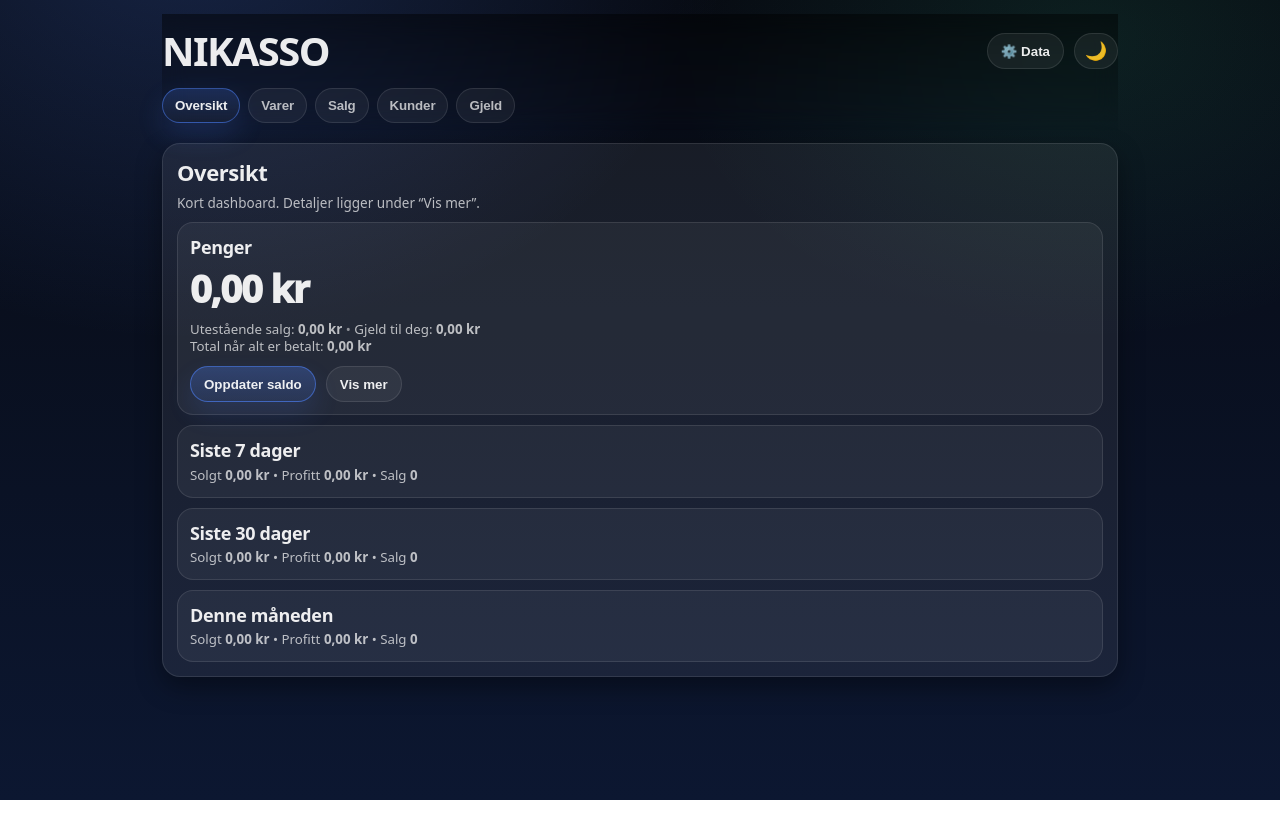
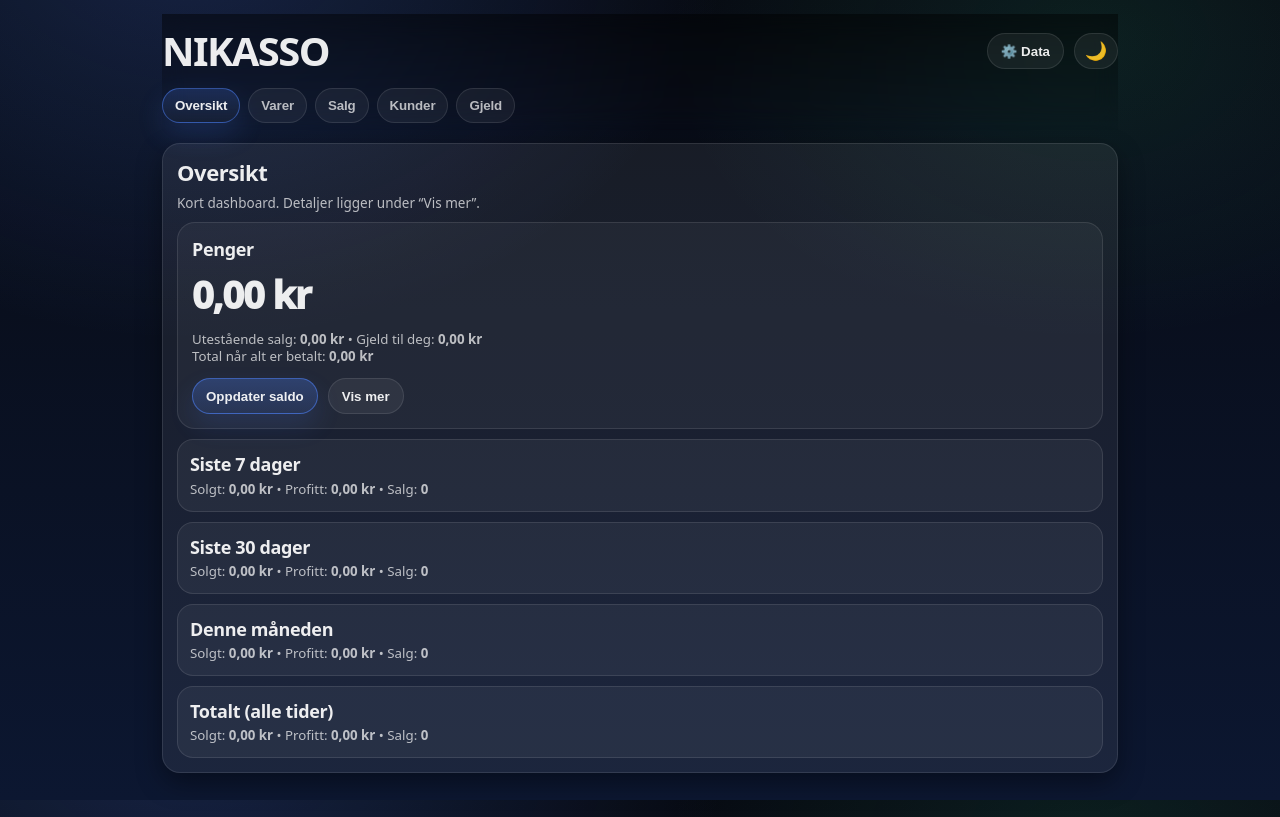
Before and after one commit to nikolaihoffmann-svg/Nikasso-, a React (Vite) app: page / in a window 1280 px wide. Built offline with nearby package versions, Linux system fonts and the light colour scheme.

Commit message:
Update Oversikt.tsx

```diff
--- a/src/pages/Oversikt.tsx
+++ b/src/pages/Oversikt.tsx
@@ -49,6 +49,7 @@ function saleLinesSafe(s: Sale): SaleLine[] {
   const lines = Array.isArray((s as any).lines) ? ((s as any).lines as SaleLine[]) : [];
   if (lines.length > 0) return lines;
 
+  // legacy fallback
   const itemName = (s as any).itemName;
   const itemId = (s as any).itemId;
   const qty = (s as any).qty;
@@ -68,6 +69,8 @@ function saleLinesSafe(s: Sale): SaleLine[] {
   return [];
 }
 
+type PeriodKey = "7d" | "30d" | "month" | "all";
+
 export function Oversikt() {
   const { sales } = useSales();
   const { customers } = useCustomers();
@@ -77,8 +80,8 @@ export function Oversikt() {
   const [saldoOpen, setSaldoOpen] = useState(false);
   const [saldoInput, setSaldoInput] = useState(String(saldo));
 
-  // “Vis mer” toggle
-  const [showMore, setShowMore] = useState(false);
+  const [detailsOpen, setDetailsOpen] = useState(false);
+  const [detailsPeriod, setDetailsPeriod] = useState<PeriodKey>("30d");
 
   const byItemId = useMemo(() => {
     const items = getItems();
@@ -91,8 +94,8 @@ export function Oversikt() {
   const from30 = useMemo(() => new Date(Date.now() - 30 * 24 * 60 * 60 * 1000), []);
   const fromMonth = useMemo(() => startOfMonth(new Date()), []);
 
-  function calcProfitForSale(s: any) {
-    const lines = saleLinesSafe(s as Sale);
+  function calcProfitForSale(s: Sale) {
+    const lines = saleLinesSafe(s);
     if (lines.length > 0) {
       return lines.reduce((acc, l) => {
         const unitCost = Number.isFinite(Number(l.unitCostAtSale))
@@ -105,57 +108,66 @@ export function Oversikt() {
     }
 
     const unitCost =
-      Number.isFinite(Number(s.unitCostAtSale)) ? Number(s.unitCostAtSale) : byItemId.get(s.itemId)?.cost ?? 0;
-    const qty = Number(s.qty ?? 0);
-    const unitPrice = Number(s.unitPrice ?? 0);
+      Number.isFinite(Number((s as any).unitCostAtSale))
+        ? Number((s as any).unitCostAtSale)
+        : byItemId.get((s as any).itemId)?.cost ?? 0;
+    const qty = Number((s as any).qty ?? 0);
+    const unitPrice = Number((s as any).unitPrice ?? 0);
     return (unitPrice - unitCost) * qty;
   }
 
-  const totals = useMemo(() => {
-    const unpaidSalesTotal = sales.reduce((a, s) => a + Math.max(0, saleRemaining(s)), 0);
-    const unpaidReceivablesTotal = receivables.reduce((a, r) => a + Math.max(0, receivableRemaining(r)), 0);
-    const grand = Number(saldo) + unpaidSalesTotal + unpaidReceivablesTotal;
+  const unpaidSalesTotal = useMemo(
+    () => Math.round(sales.reduce((a, s) => a + Math.max(0, saleRemaining(s)), 0) * 100) / 100,
+    [sales]
+  );
 
-    const s7 = sales.filter((s) => isAfter(s.createdAt, from7));
-    const s30 = sales.filter((s) => isAfter(s.createdAt, from30));
-    const sm = sales.filter((s) => isAfter(s.createdAt, fromMonth));
+  const unpaidReceivablesTotal = useMemo(
+    () => Math.round(receivables.reduce((a, r) => a + Math.max(0, receivableRemaining(r)), 0) * 100) / 100,
+    [receivables]
+  );
 
-    const sumRevenue = (list: any[]) => list.reduce((a, b) => a + (Number(b.total) || 0), 0);
-    const sumProfit = (list: any[]) => list.reduce((a, b) => a + calcProfitForSale(b), 0);
+  const grand = useMemo(
+    () => Number(saldo) + unpaidSalesTotal + unpaidReceivablesTotal,
+    [saldo, unpaidSalesTotal, unpaidReceivablesTotal]
+  );
+
+  function listForPeriod(p: PeriodKey) {
+    if (p === "7d") return sales.filter((s) => isAfter(s.createdAt, from7));
+    if (p === "30d") return sales.filter((s) => isAfter(s.createdAt, from30));
+    if (p === "month") return sales.filter((s) => isAfter(s.createdAt, fromMonth));
+    return sales; // all
+  }
+
+  const kpis = useMemo(() => {
+    const mk = (list: Sale[]) => {
+      const revenue = list.reduce((a, b) => a + (Number(b.total) || 0), 0);
+      const profit = list.reduce((a, b) => a + calcProfitForSale(b), 0);
+      return { revenue, profit, count: list.length };
+    };
 
     return {
-      unpaidSalesTotal,
-      unpaidReceivablesTotal,
-      grand,
+      d7: mk(listForPeriod("7d")),
+      d30: mk(listForPeriod("30d")),
+      month: mk(listForPeriod("month")),
+      all: mk(listForPeriod("all")),
+    };
+    // eslint-disable-next-line react-hooks/exhaustive-deps
+  }, [sales, from7, from30, fromMonth, byItemId]);
 
-      revenue7: sumRevenue(s7),
-      profit7: sumProfit(s7),
-      count7: s7.length,
-
-      revenue30: sumRevenue(s30),
-      profit30: sumProfit(s30),
-      count30: s30.length,
-
-      revenueM: sumRevenue(sm),
-      profitM: sumProfit(sm),
-      countM: sm.length,
-    };
-  }, [sales, receivables, saldo, from7, from30, fromMonth, byItemId]);
-
-  const mostSold30 = useMemo(() => {
+  const mostSold = useMemo(() => {
+    const list = listForPeriod(detailsPeriod);
     const map = new Map<string, { itemId: string; name: string; qty: number; revenue: number; profit: number }>();
-    const list = sales.filter((s) => isAfter(s.createdAt, from30));
 
     for (const s of list) {
-      const lines = saleLinesSafe(s);
-      for (const l of lines) {
+      for (const l of saleLinesSafe(s)) {
         const key = l.itemId || l.itemName;
-
         const unitCost = Number.isFinite(Number(l.unitCostAtSale))
           ? Number(l.unitCostAtSale)
           : byItemId.get(l.itemId)?.cost ?? 0;
 
-        const prev = map.get(key) || { itemId: String(l.itemId), name: String(l.itemName), qty: 0, revenue: 0, profit: 0 };
+        const prev =
+          map.get(key) || { itemId: String(l.itemId), name: String(l.itemName), qty: 0, revenue: 0, profit: 0 };
+
         const qty = Number(l.qty) || 0;
         const rev = (Number(l.unitPrice) || 0) * qty;
         const prof = ((Number(l.unitPrice) || 0) - unitCost) * qty;
@@ -170,21 +182,22 @@ export function Oversikt() {
 
     const arr = Array.from(map.values());
     arr.sort((a, b) => b.qty - a.qty || b.revenue - a.revenue);
-    return arr.slice(0, 5);
-  }, [sales, from30, byItemId]);
+    return arr.slice(0, 8);
+    // eslint-disable-next-line react-hooks/exhaustive-deps
+  }, [sales, detailsPeriod, byItemId]);
 
-  const perCustomer30 = useMemo(() => {
-    const map = new Map<string, { name: string; revenue: number; profit: number; unpaid: number; count: number }>();
-    const list = sales.filter((s) => isAfter(s.createdAt, from30));
+  const perCustomer = useMemo(() => {
+    const list = listForPeriod(detailsPeriod);
+    const map = new Map<string, { id: string; name: string; revenue: number; profit: number; unpaid: number; count: number }>();
 
     for (const s of list) {
-      const key = s.customerId ? `c:${s.customerId}` : "anon";
+      const key = s.customerId ? String(s.customerId) : "anon";
       const name =
         s.customerName ||
         (s.customerId ? customers.find((c) => c.id === s.customerId)?.name : null) ||
         "Anonym";
 
-      const prev = map.get(key) || { name, revenue: 0, profit: 0, unpaid: 0, count: 0 };
+      const prev = map.get(key) || { id: key, name, revenue: 0, profit: 0, unpaid: 0, count: 0 };
       prev.revenue += Number(s.total) || 0;
       prev.profit += calcProfitForSale(s);
       prev.count += 1;
@@ -194,8 +207,9 @@ export function Oversikt() {
 
     const arr = Array.from(map.values());
     arr.sort((a, b) => b.revenue - a.revenue);
-    return arr.slice(0, 10); // ✅ kun topp 10 for å spare scroll
-  }, [sales, customers, from30, byItemId]);
+    return arr.slice(0, 12);
+    // eslint-disable-next-line react-hooks/exhaustive-deps
+  }, [sales, customers, detailsPeriod, byItemId]);
 
   function openSaldoModal() {
     setSaldoInput(String(saldo));
@@ -208,74 +222,94 @@ export function Oversikt() {
     setSaldoOpen(false);
   }
 
+  function periodLabel(p: PeriodKey) {
+    if (p === "7d") return "Siste 7 dager";
+    if (p === "30d") return "Siste 30 dager";
+    if (p === "month") return "Denne måneden";
+    return "Alle tider";
+  }
+
   return (
     <div className="card">
       <div className="cardTitle">Oversikt</div>
       <div className="cardSub">Kort dashboard. Detaljer ligger under “Vis mer”.</div>
 
-      {/* Penger (kompakt) */}
-      <div className="item">
-        <div className="itemTitle">Penger</div>
+      <div className="card" style={{ marginTop: 0 }}>
+        <div className="cardTitle" style={{ fontSize: 18, marginBottom: 8 }}>Penger</div>
+
         <div className="moneyBig">{fmtKr(saldo)}</div>
 
-        <div className="itemMeta" style={{ marginTop: 6 }}>
-          Utestående salg: <b>{fmtKr(totals.unpaidSalesTotal)}</b>{" "}
-          <span style={{ opacity: 0.7 }}>•</span>{" "}
-          Gjeld til deg: <b>{fmtKr(totals.unpaidReceivablesTotal)}</b>
+        <div className="itemMeta" style={{ marginTop: 10 }}>
+          Utestående salg: <b>{fmtKr(unpaidSalesTotal)}</b> • Gjeld til deg: <b>{fmtKr(unpaidReceivablesTotal)}</b>
           <br />
-          Total når alt er betalt: <b>{fmtKr(totals.grand)}</b>
+          Total når alt er betalt: <b>{fmtKr(grand)}</b>
         </div>
 
-        <div className="btnRow" style={{ marginTop: 10 }}>
+        <div className="btnRow" style={{ marginTop: 12 }}>
           <button className="btn btnPrimary" type="button" onClick={openSaldoModal}>
             Oppdater saldo
           </button>
-          <button className="btn" type="button" onClick={() => setShowMore((v) => !v)}>
-            {showMore ? "Skjul detaljer" : "Vis mer"}
+          <button className="btn" type="button" onClick={() => setDetailsOpen(true)}>
+            Vis mer
           </button>
         </div>
       </div>
 
-      {/* Perioder som mini-rows (ikke store kort) */}
       <div className="list">
         <div className="item">
-          <div className="itemTitle">Siste 7 dager</div>
+          <p className="itemTitle">Siste 7 dager</p>
           <div className="itemMeta">
-            Solgt <b>{fmtKr(totals.revenue7)}</b> • Profitt <b>{fmtKr(totals.profit7)}</b> • Salg <b>{totals.count7}</b>
+            Solgt: <b>{fmtKr(kpis.d7.revenue)}</b> • Profitt: <b>{fmtKr(kpis.d7.profit)}</b> • Salg: <b>{kpis.d7.count}</b>
           </div>
         </div>
 
         <div className="item">
-          <div className="itemTitle">Siste 30 dager</div>
+          <p className="itemTitle">Siste 30 dager</p>
           <div className="itemMeta">
-            Solgt <b>{fmtKr(totals.revenue30)}</b> • Profitt <b>{fmtKr(totals.profit30)}</b> • Salg <b>{totals.count30}</b>
+            Solgt: <b>{fmtKr(kpis.d30.revenue)}</b> • Profitt: <b>{fmtKr(kpis.d30.profit)}</b> • Salg: <b>{kpis.d30.count}</b>
           </div>
         </div>
 
         <div className="item">
-          <div className="itemTitle">Denne måneden</div>
+          <p className="itemTitle">Denne måneden</p>
           <div className="itemMeta">
-            Solgt <b>{fmtKr(totals.revenueM)}</b> • Profitt <b>{fmtKr(totals.profitM)}</b> • Salg <b>{totals.countM}</b>
+            Solgt: <b>{fmtKr(kpis.month.revenue)}</b> • Profitt: <b>{fmtKr(kpis.month.profit)}</b> • Salg: <b>{kpis.month.count}</b>
+          </div>
+        </div>
+
+        <div className="item">
+          <p className="itemTitle">Totalt (alle tider)</p>
+          <div className="itemMeta">
+            Solgt: <b>{fmtKr(kpis.all.revenue)}</b> • Profitt: <b>{fmtKr(kpis.all.profit)}</b> • Salg: <b>{kpis.all.count}</b>
           </div>
         </div>
       </div>
 
-      {/* Detaljer skjult bak “Vis mer” */}
-      {showMore ? (
-        <>
-          <div className="card">
-            <div className="cardTitle">Mest solgt (30 dager)</div>
-            <div className="cardSub">Topp 5 basert på antall (med omsetning/profitt).</div>
+      <Modal open={detailsOpen} title="Detaljer" onClose={() => setDetailsOpen(false)}>
+        <div className="fieldGrid" style={{ marginTop: 0 }}>
+          <div>
+            <label className="label">Periode</label>
+            <select className="input" value={detailsPeriod} onChange={(e) => setDetailsPeriod(e.target.value as PeriodKey)}>
+              <option value="7d">Siste 7 dager</option>
+              <option value="30d">Siste 30 dager</option>
+              <option value="month">Denne måneden</option>
+              <option value="all">Alle tider</option>
+            </select>
+          </div>
+
+          <div className="card" style={{ marginTop: 0 }}>
+            <div className="cardTitle">Mest solgt ({periodLabel(detailsPeriod)})</div>
+            <div className="cardSub">Topp basert på antall solgte enheter.</div>
 
             <div className="list">
-              {mostSold30.length === 0 ? (
-                <div className="item">Ingen salg siste 30 dager.</div>
+              {mostSold.length === 0 ? (
+                <div className="item">Ingen data.</div>
               ) : (
-                mostSold30.map((x) => (
+                mostSold.map((x) => (
                   <div key={x.itemId || x.name} className="item">
-                    <div className="itemTitle">{x.name}</div>
+                    <p className="itemTitle">{x.name}</p>
                     <div className="itemMeta">
-                      Antall <b>{x.qty}</b> • Solgt <b>{fmtKr(x.revenue)}</b> • Profitt <b>{fmtKr(x.profit)}</b>
+                      Antall: <b>{x.qty}</b> • Solgt: <b>{fmtKr(x.revenue)}</b> • Profitt: <b>{fmtKr(x.profit)}</b>
                     </div>
                   </div>
                 ))
@@ -284,18 +318,18 @@ export function Oversikt() {
           </div>
 
           <div className="card">
-            <div className="cardTitle">Salg pr kunde (30 dager)</div>
-            <div className="cardSub">Topp 10 (for å unngå scroll).</div>
+            <div className="cardTitle">Salg pr kunde ({periodLabel(detailsPeriod)})</div>
+            <div className="cardSub">Topp kunder (solgt/profitt/utestående).</div>
 
             <div className="list">
-              {perCustomer30.length === 0 ? (
-                <div className="item">Ingen salg siste 30 dager.</div>
+              {perCustomer.length === 0 ? (
+                <div className="item">Ingen data.</div>
               ) : (
-                perCustomer30.map((c) => (
-                  <div key={c.name} className="item">
-                    <div className="itemTitle">{c.name}</div>
+                perCustomer.map((c) => (
+                  <div key={c.id} className="item">
+                    <p className="itemTitle">{c.name}</p>
                     <div className="itemMeta">
-                      Solgt <b>{fmtKr(c.revenue)}</b> • Profitt <b>{fmtKr(c.profit)}</b> • Salg <b>{c.count}</b> • Utestående{" "}
+                      Solgt: <b>{fmtKr(c.revenue)}</b> • Profitt: <b>{fmtKr(c.profit)}</b> • Salg: <b>{c.count}</b> • Utestående:{" "}
                       <b>{fmtKr(c.unpaid)}</b>
                     </div>
                   </div>
@@ -303,19 +337,14 @@ export function Oversikt() {
               )}
             </div>
           </div>
-        </>
-      ) : null}
+        </div>
+      </Modal>
 
       <Modal open={saldoOpen} title="Oppdater saldo" onClose={() => setSaldoOpen(false)}>
         <div className="fieldGrid" style={{ marginTop: 0 }}>
           <div>
             <label className="label">Saldo (kr)</label>
-            <input
-              className="input"
-              inputMode="decimal"
-              value={saldoInput}
-              onChange={(e) => setSaldoInput(e.target.value)}
-            />
+            <input className="input" inputMode="decimal" value={saldoInput} onChange={(e) => setSaldoInput(e.target.value)} />
           </div>
 
           <div className="btnRow">
@@ -328,7 +357,7 @@ export function Oversikt() {
           </div>
 
           <div className="itemMeta" style={{ marginTop: 6 }}>
-            Saldo endres manuelt. Utestående oppdateres automatisk.
+            Tips: Saldo endres bare manuelt. Utestående oppdateres automatisk av salg/gjeld og innbetalinger.
           </div>
         </div>
       </Modal>
```
